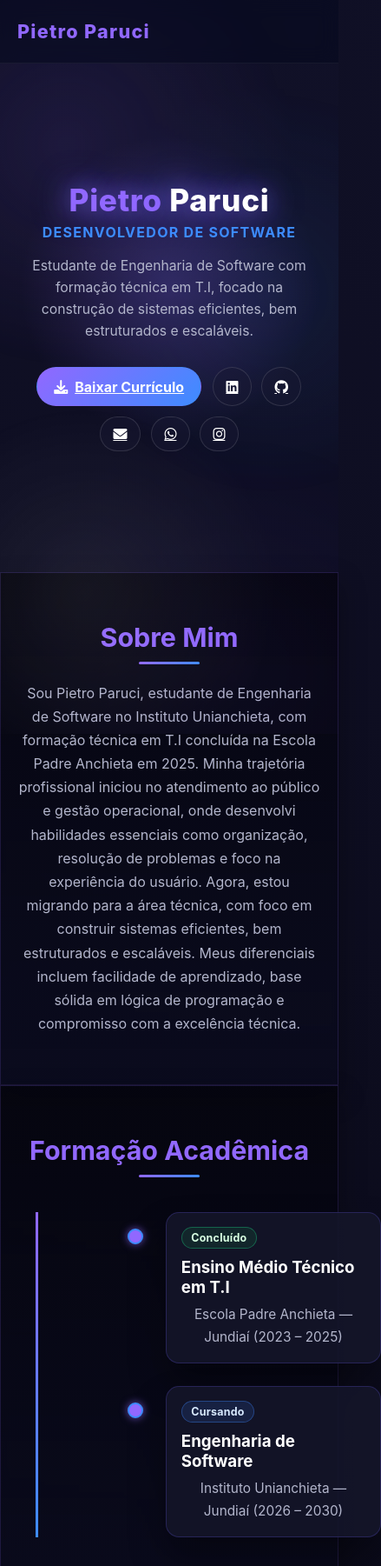
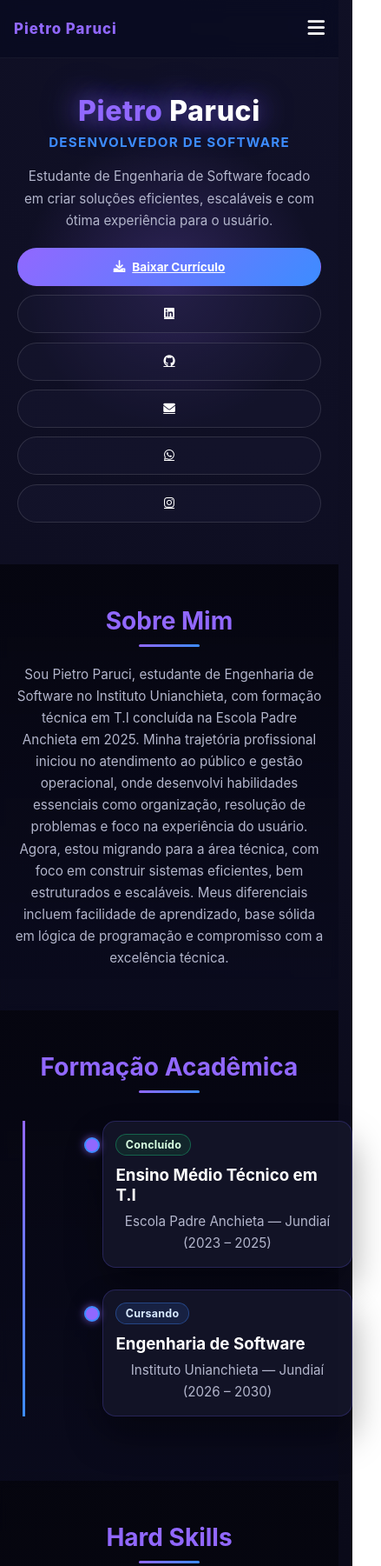
Before and after one commit to Paruci/pietro-paruci-portfolio, a plain HTML site: page index.html in a window 390 px wide. Shown: the top 1801 px of the page at 87% size, 439 px wide, since content can reach past the window. Drawn offline with Linux system fonts and the light colour scheme.

Commit message:
feat: melhora responsividade mobile

```diff
--- a/index.html
+++ b/index.html
@@ -13,6 +13,11 @@
     <nav class="navbar">
     <div class="container">
         <h1 class="logo">Pietro Paruci</h1>
+
+        <button class="menu-toggle" aria-label="Abrir menu" aria-expanded="false">
+            <i class="fas fa-bars"></i>
+        </button>
+
         <ul class="nav-links">
             <li><a href="#hero">Início</a></li>
             <li><a href="#sobre">Sobre</a></li>
--- a/script.js
+++ b/script.js
@@ -1,41 +1,72 @@
-const navLinks = document.querySelectorAll('.nav-links a');
+const menuToggle = document.querySelector('.menu-toggle');
+const navLinks = document.querySelector('.nav-links');
+const navItems = document.querySelectorAll('.nav-links a');
 const navbar = document.querySelector('.navbar');
 const heroText = document.getElementById('hero-text');
-const heroPhrase = 'Estudante de Engenharia de Software com formação técnica em T.I, focado na construção de sistemas eficientes, bem estruturados e escaláveis.';
+const sections = document.querySelectorAll('.section');
 
-// Fade In suave para o texto do hero
-if (heroText) {
-  heroText.textContent = heroPhrase;
-  heroText.classList.add('hero-text-fade');
+if (menuToggle && navLinks) {
+  menuToggle.addEventListener('click', () => {
+    navLinks.classList.toggle('active');
+
+    const expanded = navLinks.classList.contains('active');
+    menuToggle.setAttribute('aria-expanded', expanded ? 'true' : 'false');
+
+    const icon = menuToggle.querySelector('i');
+    if (icon) {
+      icon.classList.toggle('fa-bars', !expanded);
+      icon.classList.toggle('fa-times', expanded);
+    }
+  });
+
+  navItems.forEach(item => {
+    item.addEventListener('click', () => {
+      navLinks.classList.remove('active');
+      menuToggle.setAttribute('aria-expanded', 'false');
+
+      const icon = menuToggle.querySelector('i');
+      if (icon) {
+        icon.classList.add('fa-bars');
+        icon.classList.remove('fa-times');
+      }
+    });
+  });
 }
 
-navLinks.forEach(anchor => {
-  anchor.addEventListener('click', function (e) {
-    e.preventDefault();
-    const target = document.querySelector(this.getAttribute('href'));
-    if (target) target.scrollIntoView({ behavior: 'smooth', block: 'start' });
-  });
-});
-
-const sectionObserver = new IntersectionObserver((entries) => {
-  entries.forEach(entry => {
-    if (entry.isIntersecting) {
-      entry.target.classList.add('animate');
-      entry.target.style.animation = 'floatIn .9s ease-out forwards';
-    }
-  });
-}, { threshold: 0.18 });
-
-document.querySelectorAll('.section').forEach(section => sectionObserver.observe(section));
-
 window.addEventListener('scroll', () => {
-  if (window.scrollY > 40) {
+  if (window.scrollY > 20) {
     navbar.classList.add('navbar-scrolled');
   } else {
     navbar.classList.remove('navbar-scrolled');
   }
 });
 
-const bubbles = document.createElement('div');
-bubbles.className = 'bg-stars';
-document.body.appendChild(bubbles);
+const text =
+  'Estudante de Engenharia de Software focado em criar soluções eficientes, escaláveis e com ótima experiência para o usuário.';
+
+if (heroText) {
+  let index = 0;
+  function typeWriter() {
+    if (index < text.length) {
+      heroText.textContent += text.charAt(index);
+      index++;
+      setTimeout(typeWriter, 28);
+    }
+  }
+  typeWriter();
+}
+
+const observer = new IntersectionObserver(
+  entries => {
+    entries.forEach(entry => {
+      if (entry.isIntersecting) {
+        entry.target.classList.add('animate');
+      }
+    });
+  },
+  { threshold: 0.15 }
+);
+
+sections.forEach(section => {
+  observer.observe(section);
+});
--- a/styles.css
+++ b/styles.css
@@ -100,5 +100,264 @@ body {
     @keyframes textGlow { 0%, 100% { text-shadow: 0 0 18px rgba(145,104,255,.6), 0 0 35px rgba(61,140,255,.22); } 50% { text-shadow: 0 0 30px rgba(145,104,255,.85), 0 0 50px rgba(61,140,255,.45); } }
     @keyframes hoverFloat { 0%, 100% { transform: translateY(0); } 50% { transform: translateY(-3px);} }
     @keyframes cardIn { 0% { opacity:0; transform: translateY(24px) scale(0.98);} 100% { opacity:1; transform: translateY(0) scale(1);} }
-@media (max-width:1024px) { .timeline::before { left:20px; } .timeline-item, .timeline-item:nth-child(even), .timeline-item:nth-child(odd) { width:calc(100% - 70px); left:70px !important; text-align:left; } .timeline-item::before { left:-45px !important; } }
-@media (max-width:768px) { .nav-links { display:none; } .hero { min-height:78vh; } .section { padding:3.5rem 0; } .skills-grid { grid-template-columns:repeat(auto-fit,minmax(180px,1fr)); } .timeline { max-width:100%; } }
+    @media (max-width:1024px) {
+    .timeline::before { left:20px; }
+    .timeline-item, .timeline-item:nth-child(even), .timeline-item:nth-child(odd) { width:calc(100% - 70px); left:70px !important; text-align:left; }
+    .timeline-item::before { left:-45px !important; }
+    }
+    @media (max-width:768px) {
+    .nav-links { display:none; }
+    .navbar .container { padding:0 1rem; }
+    .hero { min-height:70vh; padding-top:70px; }
+    .hero h1 { font-size:clamp(1.8rem, 7vw, 2.8rem); }
+    .hero h2 { font-size:clamp(0.9rem, 2.5vw, 1.3rem); }
+    .hero p { max-width:95%; margin:0 auto 1.2rem; font-size:clamp(0.9rem, 2.2vw, 1rem); }
+    .hero-buttons { gap:0.5rem; }
+    .btn, .btn-icon { padding:0.55rem 0.85rem; font-size:0.85rem; }
+    .section { padding:3rem 1rem; border:none; box-shadow:none; }
+    .section h2 { font-size:clamp(1.7rem, 6vw, 2.2rem); }
+    .timeline { margin:2rem auto 0; padding-left:16px; }
+    .timeline::before { left:12px; }
+    .timeline-item { width:100%; margin-left:44px; padding:0.95rem 0.95rem; }
+    .timeline-item::before { left:-34px; }
+    .skills-grid { grid-template-columns:repeat(auto-fit,minmax(150px,1fr)); gap:0.75rem; }
+    .experience-item, .project-card { max-width:100%; padding:1rem; }
+    .language-item { max-width:100%; }
+    .progress-bar { height:14px; }
+    .project-buttons { gap:0.65rem; }
+    }
+    @media (max-width:480px) {
+    .navbar .container { height:66px; }
+    .hero { min-height:62vh; }
+    .hero h1 { font-size:clamp(1.5rem, 8vw, 2.2rem); }
+    .hero h2 { font-size:clamp(0.8rem, 3vw, 1.1rem); }
+    .hero-buttons { flex-direction:column; align-items:center; }
+    .btn, .btn-icon { width:100%; justify-content:center; }
+    .section { padding:2.5rem 0.8rem; }
+    .skills-grid { grid-template-columns:repeat(auto-fit,minmax(130px,1fr)); }
+    .timeline-item { margin-left:38px; }
+    .timeline::before { left:10px; }
+    .timeline-item::before { left:-31px; }
+    }
+    html {
+  scroll-padding-top: 90px;
+}
+
+body {
+  overflow-x: hidden;
+}
+
+.menu-toggle {
+  display: none;
+  background: transparent;
+  border: none;
+  color: #fff;
+  font-size: 1.4rem;
+  cursor: pointer;
+}
+
+.nav-links {
+  display: flex;
+  gap: 1rem;
+  list-style: none;
+}
+
+.nav-links a {
+  color: var(--muted);
+  text-decoration: none;
+  font-size: 0.95rem;
+  padding: 0.5rem 0.35rem;
+  transition: color .25s ease, transform .25s ease;
+}
+
+.nav-links a:hover {
+  color: #fff;
+  transform: translateY(-2px);
+}
+
+@media (max-width: 768px) {
+  .navbar .container {
+    height: 72px;
+    position: relative;
+  }
+
+  .menu-toggle {
+    display: block;
+  }
+
+  .nav-links {
+    position: absolute;
+    top: 72px;
+    left: 0;
+    width: 100%;
+    display: none;
+    flex-direction: column;
+    gap: 0;
+    background: rgba(6, 9, 30, 0.98);
+    backdrop-filter: blur(12px);
+    border-top: 1px solid rgba(255,255,255,0.08);
+    padding: 0.75rem 0;
+    z-index: 999;
+  }
+
+  .nav-links.active {
+    display: flex;
+  }
+
+  .nav-links li {
+    width: 100%;
+  }
+
+  .nav-links a {
+    display: block;
+    width: 100%;
+    text-align: center;
+    padding: 0.95rem 1rem;
+  }
+
+  .hero {
+    min-height: 78vh;
+    padding-top: 90px;
+  }
+
+  .hero .container {
+    width: 100%;
+  }
+
+  .hero p {
+    max-width: 100%;
+    padding: 0 0.25rem;
+  }
+
+  .hero-buttons {
+    width: 100%;
+    gap: 0.65rem;
+  }
+
+  .btn,
+  .btn-icon {
+    min-height: 44px;
+  }
+
+  .section {
+    padding: 3rem 0;
+  }
+
+  .section .container {
+    padding: 0 1rem;
+  }
+
+  .skills-grid {
+    grid-template-columns: repeat(2, minmax(0, 1fr));
+  }
+
+  .skill-card {
+    padding: 1rem;
+  }
+
+  .timeline {
+    padding-left: 0;
+  }
+
+  .timeline::before {
+    left: 10px;
+  }
+
+  .timeline-item {
+    width: calc(100% - 2.5rem);
+    margin-left: 2.5rem;
+  }
+
+  .timeline-item::before {
+    left: -24px !important;
+  }
+
+  .project-buttons {
+    flex-direction: column;
+  }
+
+  .project-buttons .btn {
+    width: 100%;
+    justify-content: center;
+  }
+}
+
+@media (max-width: 480px) {
+  .navbar .container {
+    height: 66px;
+  }
+
+  .logo {
+    font-size: 1.05rem;
+  }
+
+  .nav-links {
+    top: 66px;
+  }
+
+  .hero {
+    min-height: auto;
+    padding-top: 110px;
+    padding-bottom: 3rem;
+  }
+
+  .hero h1 {
+    font-size: 2rem;
+    line-height: 1.15;
+  }
+
+  .hero h2 {
+    font-size: 0.95rem;
+    line-height: 1.4;
+  }
+
+  .hero p,
+  .section p,
+  .experience-item p,
+  .project-card p {
+    font-size: 0.95rem;
+    line-height: 1.65;
+  }
+
+  .hero-buttons {
+    flex-direction: column;
+    align-items: stretch;
+  }
+
+  .hero-buttons .btn,
+  .hero-buttons .btn-icon {
+    width: 100%;
+    justify-content: center;
+  }
+
+  .skills-grid {
+    grid-template-columns: 1fr;
+  }
+
+  .section h2 {
+    font-size: 1.75rem;
+  }
+
+  .experience-item,
+  .project-card {
+    padding: 1rem;
+  }
+
+  .timeline-item {
+    width: calc(100% - 2rem);
+    margin-left: 2rem;
+    padding: 0.9rem;
+  }
+
+  .timeline-item::before {
+    left: -22px !important;
+  }
+
+  .progress-text {
+    font-size: 0.7rem;
+  }
+
+  .footer p {
+    font-size: 0.85rem;
+  }
+}
```
Lines whose indentation alone changed are shown as unchanged.
